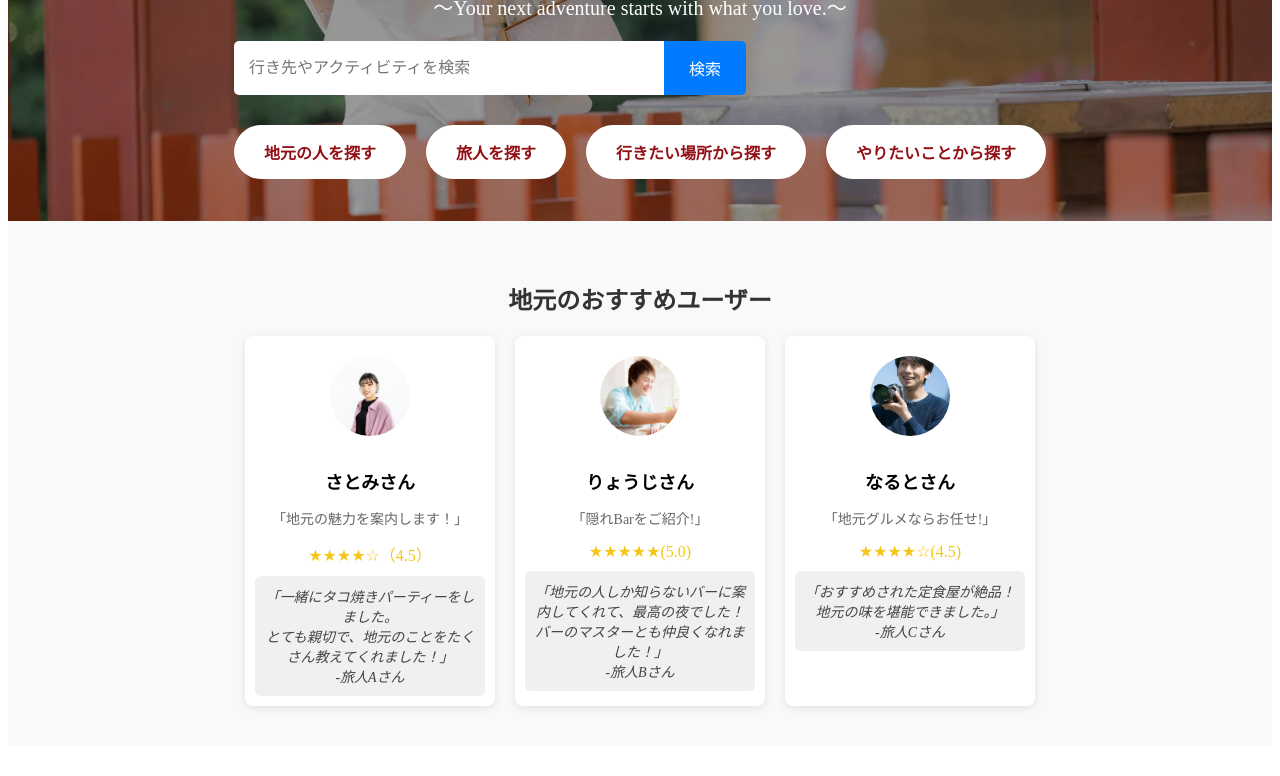
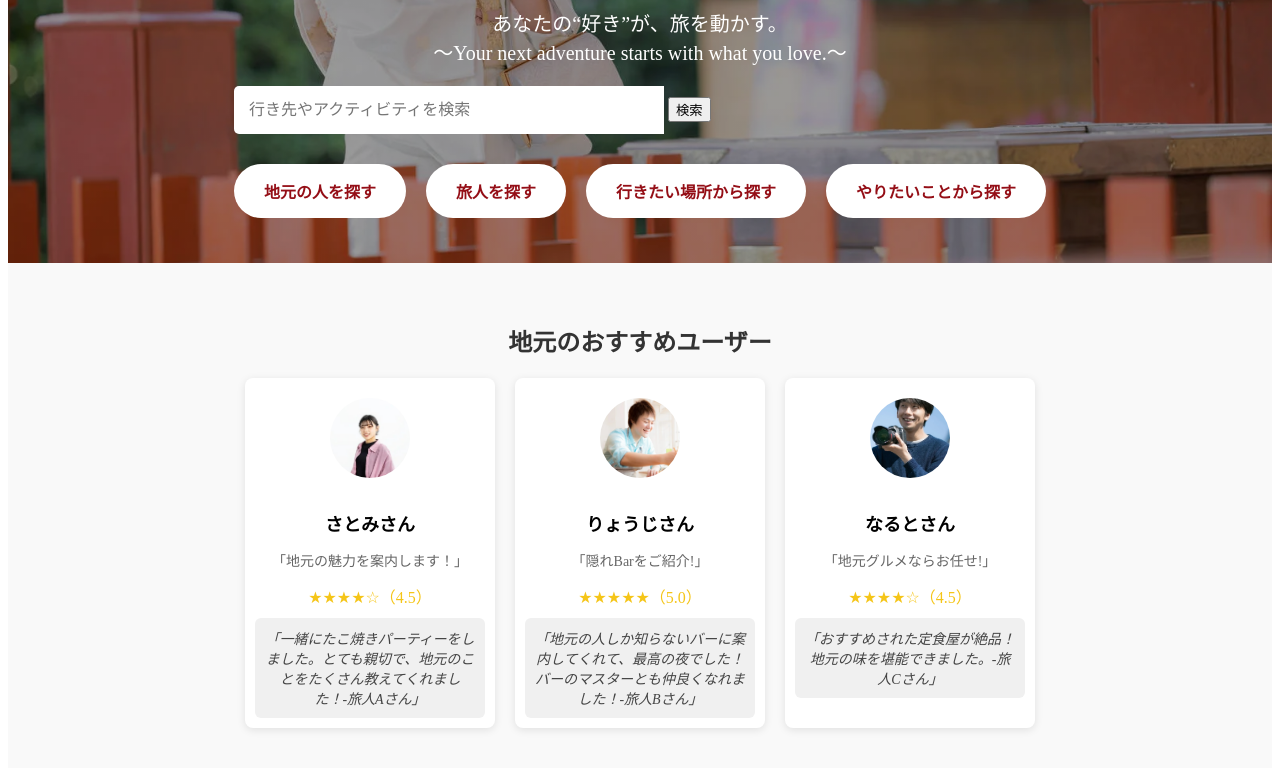
Before and after one commit to KMorita8/my-app-portfolio, a website: page index.html in a window 1280 px wide. Shown: the part 387-1163 px from the top of the page. Before the commit the page ends 1141 px from the top, so only its background shows below. Drawn offline with Linux system fonts and the light colour scheme.

Commit message:
feat: complete top page prototype

```diff
--- /dev/null
+++ b/JavaScript/main.js
@@ -0,0 +1,37 @@
+const userListContainer = document.getElementById('user-list-container');
+const searchInput = document.getElementById('search-input');
+const searchForm = document.getElementById('search-form');
+
+const renderUserCards = (filteredUsers) => {
+  userListContainer.innerHTML = '';
+  filteredUsers.forEach(user => {
+    const userCardHTML = `
+      <div class="user-card">
+        <img src="${user.image}" alt="${user.name}のプロフィール画像" class="profile-img">
+        <h3 class="user-name">${user.name}</h3>
+        <p class="user-message">「${user.message}」</p>
+        <div class="user-rating">
+          ${user.rating}
+        </div>
+        <div class="user-comment">
+          「${user.comment}」
+        </div>
+      </div>
+    `;
+    userListContainer.innerHTML += userCardHTML;
+  });
+};
+
+renderUserCards(users);
+
+searchForm.addEventListener('submit', (e) => {
+  e.preventDefault();
+  const searchTerm = searchInput.value.toLowerCase();
+
+  const filteredUsers = users.filter(user => {
+    return user.name.toLowerCase().includes(searchTerm) ||
+           user.message.toLowerCase().includes(searchTerm);
+  });
+
+  renderUserCards(filteredUsers);
+});
--- /dev/null
+++ b/JavaScript/users.js
@@ -0,0 +1,24 @@
+// Users.js
+const users = [
+  {
+    name: "さとみさん",
+    message: "地元の魅力を案内します！",
+    image: "img/user1.jpg",
+    rating: "★★★★☆（4.5）",
+    comment: "一緒にたこ焼きパーティーをしました。とても親切で、地元のことをたくさん教えてくれました！-旅人Aさん"
+  },
+  {
+    name: "りょうじさん",
+    message: "隠れBarをご紹介!",
+    image: "img/user2.jpg",
+    rating: "★★★★★（5.0）",
+    comment: "地元の人しか知らないバーに案内してくれて、最高の夜でした！バーのマスターとも仲良くなれました！-旅人Bさん"
+  },
+  {
+    name: "なるとさん",
+    message: "地元グルメならお任せ!",
+    image: "img/user3.jpg",
+    rating: "★★★★☆（4.5）",
+    comment: "おすすめされた定食屋が絶品！地元の味を堪能できました。-旅人Cさん"
+  }
+];
--- a/css/style.css
+++ b/css/style.css
@@ -118,7 +118,7 @@ header{
 }
 
 .logo h1{
-  font-size: 24px;
+  font-size:40px;
   color: #333;
 }
 
--- a/index.html
+++ b/index.html
@@ -31,8 +31,10 @@
         <h2>地元に出会い、宝物に出会う<br>～Meet locals. Discover hidden gems.～</h2>
         <p>あなたの“好き”が、旅を動かす。<br>～Your next adventure starts with what you love.～</p>
         <div class="search-form-container">
-        <input type="text" class="search-input" placeholder="行き先やアクティビティを検索">
-        <button type="submit" class="search-button">検索</button>
+          <form id="search-form">
+            <input type="text" id="search-input" class="search-input" placeholder="行き先やアクティビティを検索">
+            <button type="submit" id="search-button">検索</button>
+          </form>
         </div>
         <div class="hero-buttons">
           <a href="#" class="hero-button">地元の人を探す</a>
@@ -43,52 +45,13 @@
       </div>
     </div>
 
-    <div>
-      <section class="content-section">
+    <div class="content-section">
       <h2 class="section-title">地元のおすすめユーザー</h2>
-        <div class="user-list">
-          <div class="user-card">
-          <!--参考画像URL:https://www.pakutaso.com/20250702206b-11.html-->
-
-          <img src="img/User1.jpg" alt="地元ユーザー1のプロフィール画像" class="profile-img">
-          <h3 class="user-name">さとみさん</h3>
-          <p class="user-message">「地元の魅力を案内します！」</p>
-          <div class="user-rating">
-            ★★★★☆（4.5）
+      <div class="user-list" id="user-list-container">
       </div>
-          <div class="user-comment">
-          「一緒にタコ焼きパーティーをしました。<br>
-          とても親切で、地元のことをたくさん教えてくれました！」<br>
-            -旅人Aさん
     </div>
 
-          </div>
-          <div class="user-card">
-          <img src="img/User2.jpg" alt="地元ユーザー2のプロフィール画像" class="profile-img">
-          <h3 class="user-name">りょうじさん</h3>
-          <p class="user-message">「隠れBarをご紹介!」</p>
-          <div class="user-rating">
-            ★★★★★(5.0)
-          </div>
-          <div class="user-comment">
-          「地元の人しか知らないバーに案内してくれて、最高の夜でした！バーのマスターとも仲良くなれました！」<br>
-          -旅人Bさん
-          </div>
-
-          </div>
-          <div class="user-card">
-          <img src="img/User3.jpg" alt="地元ユーザー3のプロフィール画像" class="profile-img">
-          <h3 class="user-name">なるとさん</h3>
-          <p class="user-message">「地元グルメならお任せ!」</p>
-          <div class="user-rating">
-            ★★★★☆(4.5)
-          </div>
-          <div class="user-comment">
-            「おすすめされた定食屋が絶品！地元の味を堪能できました。」<br>
-            -旅人Cさん
-          </div>
-        </div>
-     </section>
-    </div>
+    <script src="JavaScript/users.js"></script>
+    <script src="JavaScript/main.js"></script>
   </body>
 </html>
```
Also changed, not shown: server.js (added, +48 -0 lines). Lines whose indentation alone changed are shown as unchanged.
